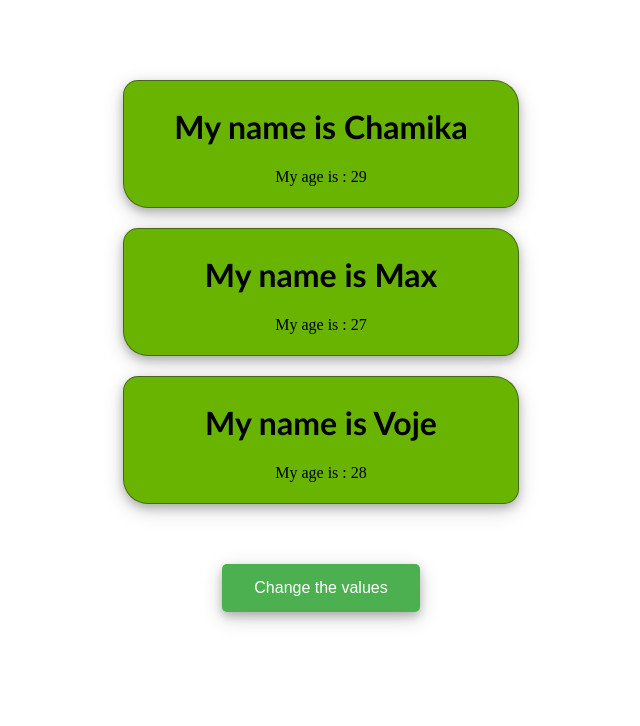
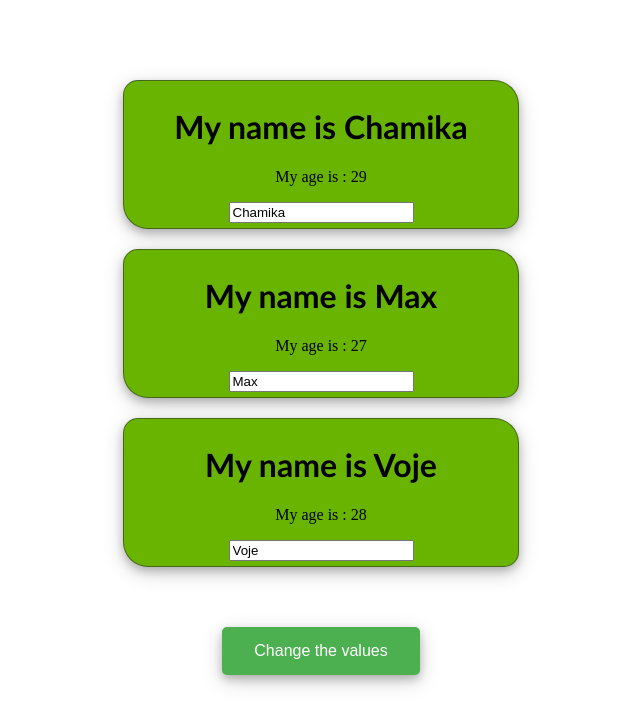
Before and after one commit to chamikabm/react-guide-app, a React (Create React App) app: page / in a window 1280 px wide. Shown: the top 726 px of the page, without its empty margins (319-959 px from the left). Built offline with nearby package versions, Linux system fonts and the light colour scheme.

Commit message:
Add input update state changes related changes.

```diff
--- a/src/App.js
+++ b/src/App.js
@@ -20,11 +20,38 @@ class App extends Component {
     });
   };
 
+  nameChangeHandler = (event, personIndex) => {
+    const updatingPerson =  {...this.state.persons[personIndex]};
+    updatingPerson.name = event.target.value;
+
+    const persons = [...this.state.persons];
+    persons[personIndex] = updatingPerson;
+
+    this.setState({
+      persons
+    });
+  };
+
+  deletePersonHandler = (personIndex) => {
+    const persons = [...this.state.persons];
+    persons.splice(personIndex, 1);
+    this.setState({
+      persons
+    });
+  };
+
   render() {
+    let persons = null;
 
-    let persons = null;
     if (this.state.showPersons) {
-      persons = this.state.persons.map((person, key) => <Person name={person.name} age={person.age} key={key}/>);
+      persons = this.state.persons.map((person, key) =>
+        <Person
+          name={person.name}
+          age={person.age}
+          key={key}
+          click={() => this.deletePersonHandler(key)}
+          changed={(event) => this.nameChangeHandler(event, key)}
+        />);
     }
 
     return (
--- a/src/Components/Person.js
+++ b/src/Components/Person.js
@@ -4,9 +4,11 @@ import './Styles/person.css'
 const person = (props) => {
   return (
       <div className="person">
-        <h1>My name is {props.name}</h1>
+        <div className="closeButton"></div>
+        <h1 onClick={props.click}>My name is {props.name}</h1>
         <p>My age is : {props.age}</p>
-        {props.children ? props.children : ''}
+        {props.children ? props.children : null}
+        <input type="text" onChange={props.changed} value={props.name}/>
       </div>
 )};
 
```
